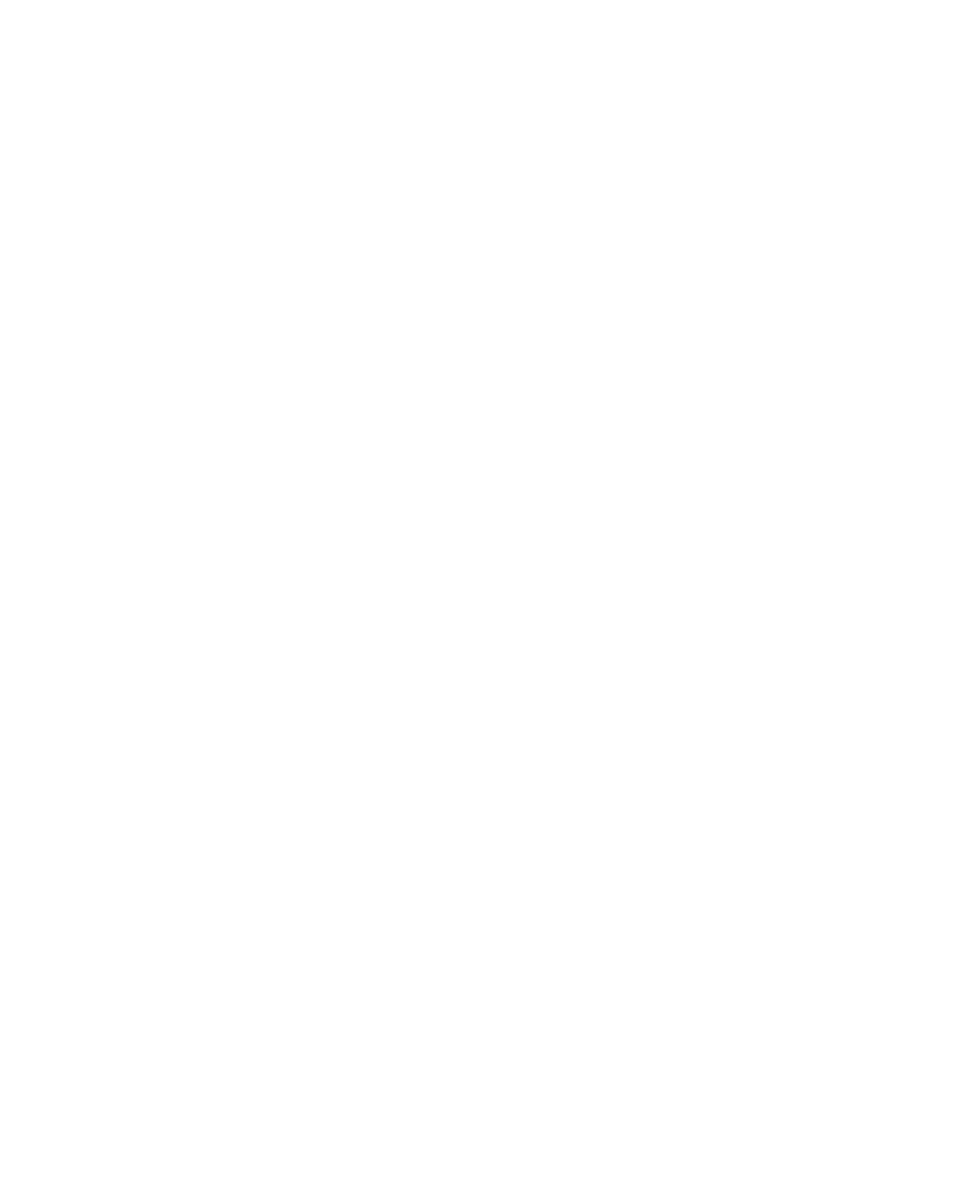
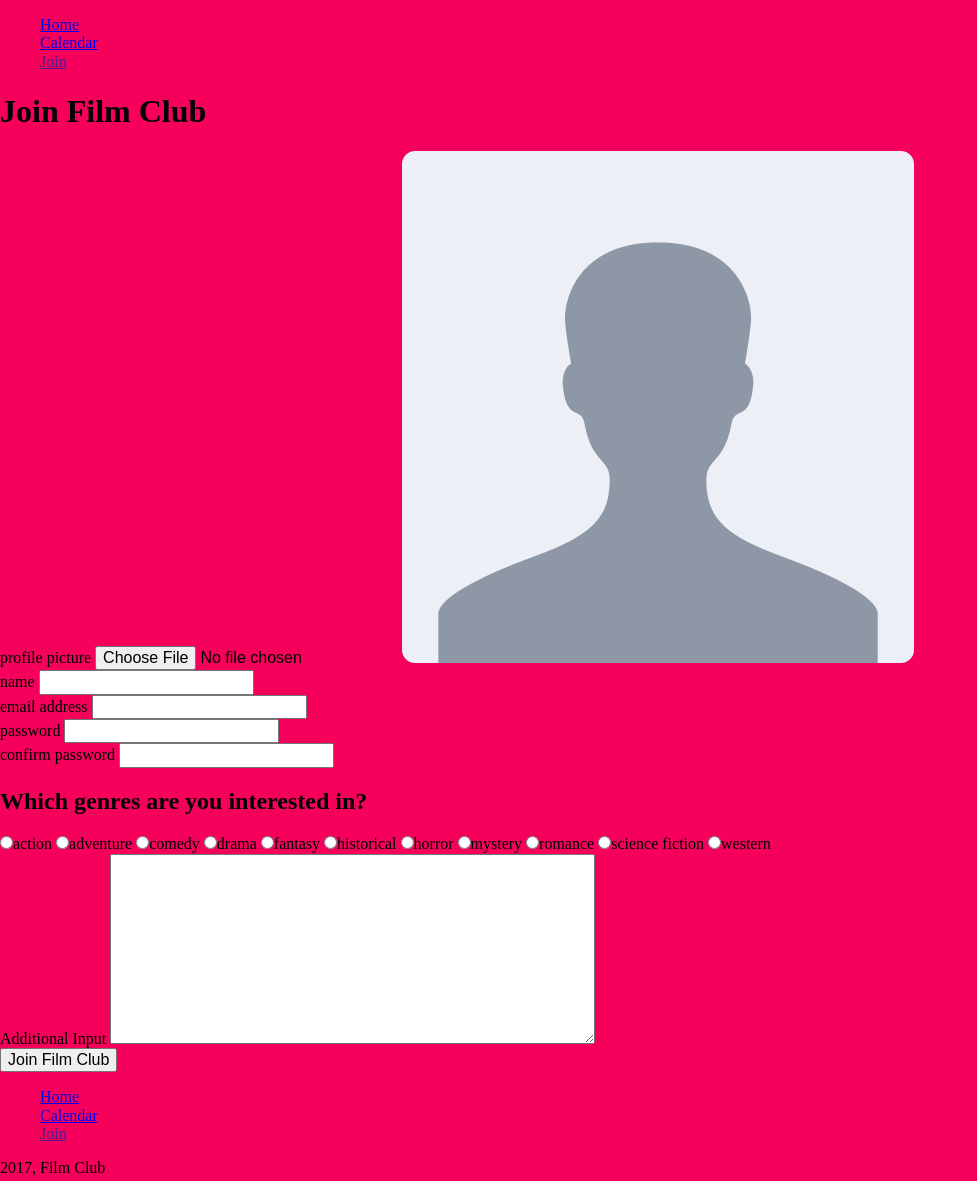
Before and after one commit to Just-Bob-Dev/week-two-project, a plain HTML site: page join/index.html in a window 1280 px wide. Shown: the whole page, without its empty margins (0-977 px from the left). Before the commit the page ends 800 px from the top, so only its background shows below. Drawn offline with Linux system fonts and the light colour scheme.

Commit message:
Add content to all index.html and basic styling for placement while styling css.

```diff
--- a/calendar/index.html
+++ b/calendar/index.html
@@ -0,0 +1,134 @@
+<!DOCTYPE html>
+<!-- Calendar  -->
+<html>
+  <head>
+    <meta charset="utf-8">
+    <link href="https://fonts.googleapis.com/css?family=PT+Sans:400,700" rel="stylesheet">
+    <link rel="stylesheet" href="../css/normalize.css">
+    <link rel="stylesheet" href="../css/main.css">
+    <link rel="stylesheet" media="screen and (min-width: 1px) and (max-width: 544px)" href="../css/mobile.css" />
+    <link rel="stylesheet" media="screen and (min-width: 545px) and (max-width: 768px)" href="../css/tablet.css" />
+    <link rel="stylesheet" media="screen and (min-width: 769px)" href="../css/monitor.css" />
+    <title>Calendar</title>
+  </head>
+  <body>
+    <header class="header-wrapper">
+      <div class="logo-nav-container">
+        <div class="logo"></div>
+        <ul class="nav-row">
+            <li class="nav-item"><a href="../index.html">Home</a></li>
+            <li class="nav-item"><a href="">Calendar</a></li>
+            <li class="nav-item"><a href="../join/index.html">Join</a></li>
+        </ul>
+      </div>
+    </header>
+    <h1 class="main-header">Meetup Calendar</h1>
+    <div class="calendar-container">
+      <h2 class="month-header">June</h2>
+      <div class="div-city">
+        <ul>
+          <div class="cal-day">
+            <li>1</li>
+          </div>
+          <div class="cal-day">
+            <li>2</li>
+          </div>
+          <div class="cal-day">
+            <li>3</li>
+          </div>
+          <div class="cal-day">
+            <li>4</li>
+          </div>
+          <div class="cal-day">
+            <li>5</li>
+          </div>
+          <div class="cal-day">
+            <li>6</li>
+          </div>
+          <div class="cal-day">
+            <li>7</li>
+          </div>
+          <div class="cal-day">
+            <li>8</li>
+          </div>
+          <div class="cal-day">
+            <li>9</li>
+          </div>
+          <div class="cal-day">
+            <li>10</li>
+          </div>
+          <div class="cal-day">
+            <li>11</li>
+          </div>
+          <div class="cal-day">
+            <li>12</li>
+          </div>
+          <div class="cal-day">
+            <li>13</li>
+          </div>
+          <div class="cal-day">
+            <li>14</li>
+          </div>
+          <div class="cal-day">
+            <li>15</li>
+          </div>
+          <div class="cal-day">
+            <li>16</li>
+          </div>
+          <div class="cal-day">
+            <li>17</li>
+          </div>
+          <div class="cal-day">
+            <li>18</li>
+          </div>
+          <div class="cal-day">
+            <li>19</li>
+          </div>
+          <div class="cal-day">
+            <li>20</li>
+          </div>
+          <div class="cal-day">
+            <li>21</li>
+          </div>
+          <div class="cal-day">
+            <li>22</li>
+          </div>
+          <div class="cal-day">
+            <li>23</li>
+          </div>
+          <div class="cal-day">
+            <li>24</li>
+          </div>
+          <div class="cal-day">
+            <li>25</li>
+          </div>
+          <div class="cal-day">
+            <li>26</li>
+          </div>
+          <div class="cal-day">
+            <li>27</li>
+          </div>
+          <div class="cal-day">
+            <li>28</li>
+          </div>
+          <div class="cal-day">
+            <li>29</li>
+          </div>
+          <div class="cal-day">
+            <li>30</li>
+          </div>
+          <div class="cal-day">
+            <li>31</li>
+          </div>
+      </div>
+    </div>
+    <footer>
+      <ul class="nav-row">
+        <li class="nav-item"><a href="../index.html">Home</a></li>
+        <li class="nav-item"><a href="">Calendar</a></li>
+        <li class="nav-item"><a href="../join/index.html">Join</a></li>
+      </ul>
+      <p class="copyright">2017, Film Club </p>
+    </footer>
+  </body>
+</html>
--- a/css/main.css
+++ b/css/main.css
@@ -19,3 +19,11 @@ calendar highlighted day: #F5005B
 button background: #F5005B
 copyright text: #FFFFFF
 */
+
+/*-------------------------------
+Navigation Bar
+-------------------------------*/
+ul li {
+  text-decoration: none;
+  list-style-type: none;
+}
--- a/css/mobile.css
+++ b/css/mobile.css
@@ -0,0 +1,3 @@
+body {
+  background-color: #00B7D3;
+}
--- a/css/monitor.css
+++ b/css/monitor.css
@@ -0,0 +1,3 @@
+body {
+  background-color: #F5005B;
+}
--- a/css/tablet.css
+++ b/css/tablet.css
@@ -0,0 +1,3 @@
+body {
+  background-color: #FFFFFF;
+}
--- a/join/index.html
+++ b/join/index.html
@@ -0,0 +1,104 @@
+<!DOCTYPE html>
+<!-- Join  -->
+<html>
+  <head>
+    <meta charset="utf-8">
+    <link href="https://fonts.googleapis.com/css?family=PT+Sans:400,700" rel="stylesheet">
+    <link rel="stylesheet" href="../css/normalize.css">
+    <link rel="stylesheet" href="../css/main.css">
+    <link rel="stylesheet" media="screen and (min-width: 1px) and (max-width: 544px)" href="../css/mobile.css" />
+    <link rel="stylesheet" media="screen and (min-width: 545px) and (max-width: 768px)" href="../css/tablet.css" />
+    <link rel="stylesheet" media="screen and (min-width: 769px)" href="../css/monitor.css" />
+    <title>Join</title>
+  </head>
+  <body>
+    <header class="header-wrapper">
+      <div class="logo-nav-container">
+        <div class="logo"></div>
+        <ul class="nav-row">
+            <li class="nav-item"><a href="../index.html">Home</a></li>
+            <li class="nav-item"><a href="../calendar/index.html">Calendar</a></li>
+            <li class="nav-item"><a href="">Join</a></li>
+        </ul>
+      </div>
+    </header>
+    <h1 class="main-header">Join Film Club</h1>
+    <div class="form-container">
+      <form class="join-form">
+        <div class="pic_upload">
+          <label for="file">profile picture</label>
+          <input type="file" id="file" name="file">
+          <img src="../images/profile-placeholder.png">
+        </div>
+        <section class="info_block">
+          <div class="personal_info">
+            <label for="name">name</label>
+            <input type="text" id="name" name="name">
+          </div>
+          <div class="personal_info">
+            <label for="email">email address</label>
+            <input type="email" id="email" name="email">
+          </div>
+          <div class="personal_info">
+            <label for="password">password</label>
+            <input type="password" id="password" name="password">
+          </div>
+          <div class="personal_info">
+            <label for="password">confirm password</label>
+            <input type="password" id="password" name="password">
+          </div>
+        </section>
+        <div class="radio_buttons">
+          <h2 class="radio-header">Which genres are you interested in?</h2>
+          <label>
+            <input type="radio" name="action" id="action" value="action">action
+          </label for="action">
+          <label>
+            <input type="radio" name="adventure" id="adventure" value="adventure">adventure
+          </label for="adventure">
+          <label>
+            <input type="radio" name="comedy" id="comedy" value="comedy">comedy
+          </label for="comedy">
+          <label>
+            <input type="radio" name="drama" id="drama" value="drama">drama
+          </label for="drama">
+          <label>
+            <input type="radio" name="fantasy" id="fantasy" value="fantasy">fantasy
+          </label for="fantasy">
+          <label>
+            <input type="radio" name="historical" id="historical" value="historical">historical
+          </label for="historical">
+          <label>
+            <input type="radio" name="horror" id="horror" value="horror">horror
+          </label for="horror">
+          <label>
+            <input type="radio" name="mystery" id="mystery" value="mystery">mystery
+          </label for="mystery">
+          <label>
+            <input type="radio" name="romance" id="romance" value="romance">romance
+          </label for="romance">
+          <label>
+            <input type="radio" name="science-fiction" id="science-fiction" value="science-fiction">science fiction
+          </label for="science-fiction">
+          <label>
+            <input type="radio" name="western" id="western" value="western">western
+          </label for="western">
+        </div>
+        <div class="add-input-textbox">
+          <label for="opinions">Additional Input</label>
+          <textarea name="add-input" id="add-input" cols="50" rows="10"></textarea>
+        </div>
+        <div class="profile_submit">
+        <button type="submit">Join Film Club</button>
+      </div>
+      </form>
+    <footer>
+      <ul class="nav-row">
+        <li class="nav-item"><a href="../index.html">Home</a></li>
+        <li class="nav-item"><a href="../calendar/index.html">Calendar</a></li>
+        <li class="nav-item"><a href="">Join</a></li>
+      </ul>
+      <p class="copyright">2017, Film Club </p>
+    </footer>
+  </body>
+</html>
```
Also changed, not shown: index.html (+55 -1 lines).
